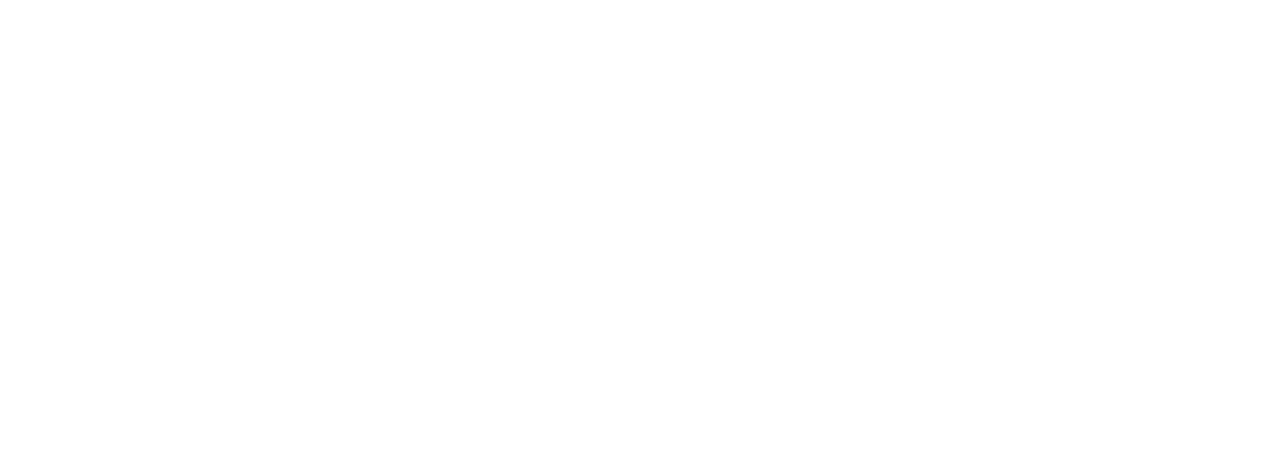
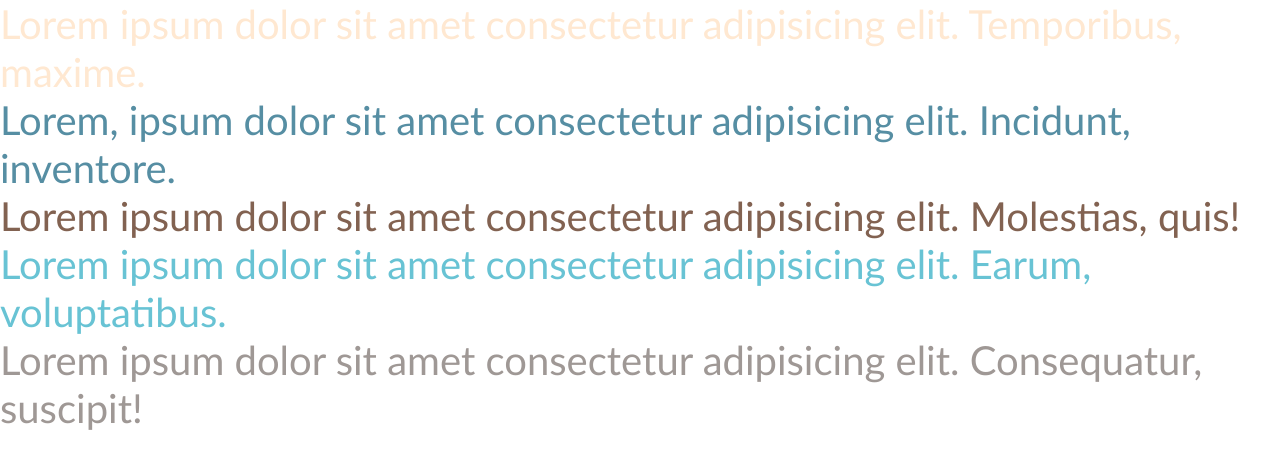
Before and after one commit to CYCBrian/Brian-Cheung-Module-2-Weekly-Challenge-Professional-Portfolio, a plain HTML site: page index.html in a window 1280 px wide. Drawn offline with Linux system fonts and the light colour scheme.

Commit message:
ADDED some root variables and * style. minor testing

```diff
--- a/Assets/style.css
+++ b/Assets/style.css
@@ -0,0 +1,36 @@
+:root {
+    --color1: #ffe8d1;
+    --color2: #568EA3;
+    --color3: #826251;
+    --color4: #68C3D4;
+    --color5: #9F9895;
+}
+
+* {
+    margin: 0;
+    padding: 0;
+    font-family: 'Gill Sans', 'Gill Sans MT', Calibri, 'Trebuchet MS', sans-serif;
+    font-size: 16px;
+    color: black;
+    background-color: #fff;
+}
+
+#c1 {
+    color: var(--color1);
+}
+#c2{
+    color: var(--color2);
+}
+#c3{
+    color: var(--color3);
+}
+#c4{
+    color: var(--color4);
+}
+#c5{
+    color: var(--color5);
+}
+
+p{
+    font-size: 40px;
+}
--- a/index.html
+++ b/index.html
@@ -4,10 +4,14 @@
     <meta charset="UTF-8">
     <meta name="viewport" content="width=device-width, initial-scale=1.0">
     <title>Brian Cheung - Portfolio</title>
-    <link rel="stylesheet" href="./Assets/reset.css">
+
     <link rel="stylesheet" href="./Assets/style.css">
 </head>
 <body>
-
+    <p id="c1">Lorem ipsum dolor sit amet consectetur adipisicing elit. Temporibus, maxime.</p>
+    <p id="c2">Lorem, ipsum dolor sit amet consectetur adipisicing elit. Incidunt, inventore.</p>
+    <p id="c3">Lorem ipsum dolor sit amet consectetur adipisicing elit. Molestias, quis!</p>
+    <p id="c4">Lorem ipsum dolor sit amet consectetur adipisicing elit. Earum, voluptatibus.</p>
+    <p id="c5">Lorem ipsum dolor sit amet consectetur adipisicing elit. Consequatur, suscipit!</p>
 </body>
 </html>
```
